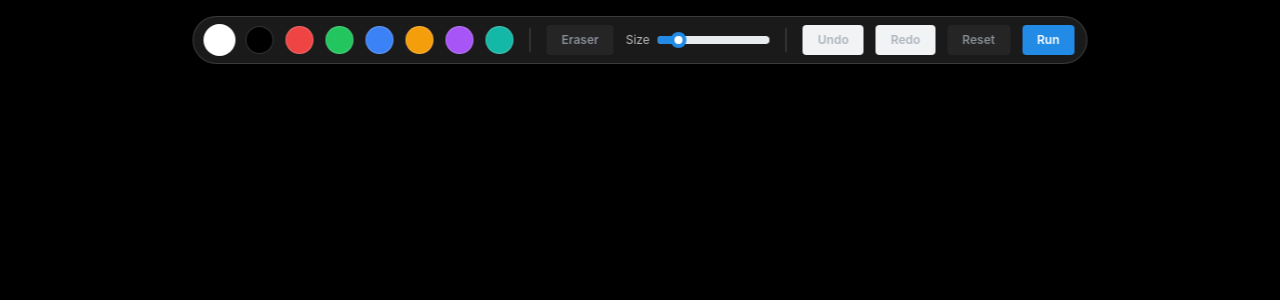
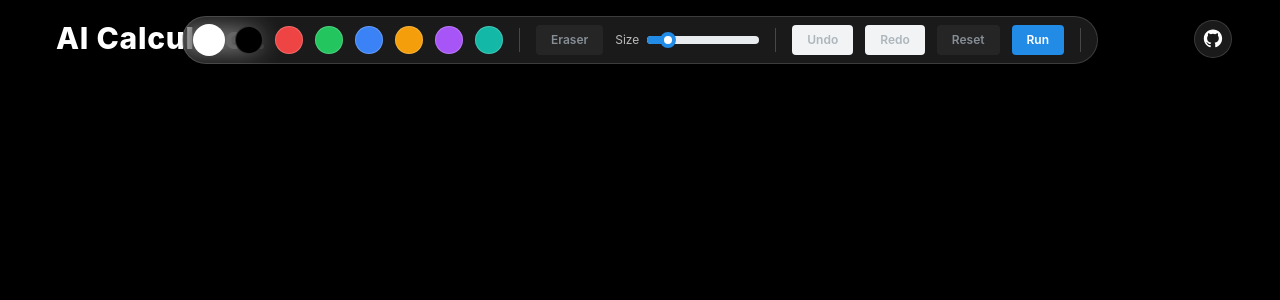
Before and after one commit to dhyanpatel3/AI-Calculator, a React (Vite) app in the folder client/: page / in a window 1280 px wide. Shown: the top 300 px of the page. Built offline with nearby package versions, Linux system fonts and the light colour scheme.

Commit message:
change index.tsx

```diff
--- a/client/src/index.css
+++ b/client/src/index.css
@@ -2,10 +2,6 @@
 @tailwind components;
 @tailwind utilities;
 
-:root {
-  color-scheme: dark;
+body {
+  @apply bg-white text-gray-900 dark:bg-background dark:text-white;
 }
-
-body {
-  @apply bg-background text-white;
-}
--- a/client/src/screens/home/index.tsx
+++ b/client/src/screens/home/index.tsx
@@ -41,6 +41,13 @@ export default function Home() {
     type?: "error" | "info";
   } | null>(null);
   const [loading, setLoading] = useState(false);
+  const [theme, setTheme] = useState<"dark" | "light">(() => {
+    if (typeof window !== "undefined") {
+      const saved = localStorage.getItem("theme");
+      if (saved === "light" || saved === "dark") return saved;
+    }
+    return "dark";
+  });
 
   // Create a ref for the canvas element: canvasRef.
   const canvasRef = useRef<HTMLCanvasElement | null>(null);
@@ -121,6 +128,21 @@ export default function Home() {
     };
     // eslint-disable-next-line react-hooks/exhaustive-deps
   }, []);
+
+  // Apply theme class to <html> and persist preference
+  useEffect(() => {
+    const root = document.documentElement;
+    if (theme === "dark") {
+      root.classList.add("dark");
+      root.style.colorScheme = "dark";
+    } else {
+      root.classList.remove("dark");
+      root.style.colorScheme = "light";
+    }
+    try {
+      localStorage.setItem("theme", theme);
+    } catch {}
+  }, [theme]);
 
   // Update stroke color on change
   useEffect(() => {
@@ -317,7 +339,7 @@ export default function Home() {
   return (
     <div
       ref={containerRef}
-      className="relative w-screen h-screen bg-black text-white overflow-hidden"
+      className="relative w-screen h-screen overflow-hidden bg-white text-gray-900 dark:bg-black dark:text-white"
     >
       {/* Loading overlay */}
       {loading && (
@@ -349,9 +371,16 @@ export default function Home() {
         onMouseLeave={stopDrawing}
       />
 
+      {/* Top-left logo */}
+      <div className="absolute top-5 left-14 z-20">
+        <h1 className="text-gray-900 dark:text-white text-xl sm:text-3xl font-extrabold tracking-wide select-none">
+          AI Calculator.
+        </h1>
+      </div>
+
       {/* Top-centered palette */}
       <div className="absolute top-4 left-1/2 -translate-x-1/2 z-20">
-        <div className="flex items-center gap-3 bg-white/10 backdrop-blur-md border border-white/15 rounded-full px-3 py-2 shadow-lg">
+        <div className="flex items-center gap-3 bg-black/5 dark:bg-white/10 backdrop-blur-md border border-black/10 dark:border-white/15 rounded-full px-3 py-2 shadow-lg">
           {SWATCHES.map((c) => {
             const active = c.toLowerCase() === color.toLowerCase();
             return (
@@ -382,7 +411,9 @@ export default function Home() {
             {tool === "eraser" ? "Eraser: ON" : "Eraser"}
           </Button>
           <div className="flex items-center gap-2 w-36">
-            <span className="text-xs text-white/70">Size</span>
+            <span className="text-xs text-gray-700 dark:text-white/70">
+              Size
+            </span>
             <Slider
               min={1}
               max={24}
@@ -424,8 +455,30 @@ export default function Home() {
           <Button size="xs" onClick={runRoute} color="blue" disabled={loading}>
             Run
           </Button>
+          <div className="w-px h-6 bg-white/20 mx-1" />
         </div>
       </div>
+
+      {/* Top-right GitHub button */}
+      <a
+        href="https://github.com/dhyanpatel3/AI-Calculator"
+        target="_blank"
+        rel="noopener noreferrer"
+        className="absolute top-5 right-12 z-20 group"
+        aria-label="Open GitHub repository"
+        title="Open GitHub repository"
+      >
+        <div className="p-2 rounded-full bg-black/5 dark:bg-white/10 border border-black/10 dark:border-white/15 hover:bg-black/10 dark:hover:bg-white/20 transition-colors shadow">
+          <svg
+            viewBox="0 0 24 24"
+            aria-hidden="true"
+            className="w-5 h-5 text-gray-900 dark:text-white"
+            fill="currentColor"
+          >
+            <path d="M12 .5C5.73.5.98 5.24.98 11.52c0 4.86 3.15 8.98 7.52 10.43.55.1.75-.24.75-.53 0-.26-.01-1.12-.02-2.04-3.06.66-3.71-1.3-3.71-1.3-.5-1.28-1.22-1.62-1.22-1.62-1-.69.08-.68.08-.68 1.1.08 1.68 1.13 1.68 1.13.98 1.67 2.57 1.19 3.2.91.1-.71.38-1.19.69-1.46-2.44-.28-5-1.22-5-5.43 0-1.2.43-2.17 1.13-2.94-.11-.28-.49-1.42.11-2.95 0 0 .92-.3 3.02 1.12a10.5 10.5 0 0 1 5.5 0c2.1-1.42 3.02-1.12 3.02-1.12.6 1.53.22 2.67.11 2.95.7.77 1.13 1.74 1.13 2.94 0 4.22-2.57 5.15-5.01 5.42.39.34.73 1 .73 2.02 0 1.46-.01 2.64-.01 3 0 .29.2.64.76.53 4.36-1.45 7.51-5.57 7.51-10.43C23.02 5.24 18.27.5 12 .5z" />
+          </svg>
+        </div>
+      </a>
 
       {/* Draggable results */}
       {latexExpression.map((l, idx) => {
--- a/client/tailwind.config.js
+++ b/client/tailwind.config.js
@@ -1,5 +1,6 @@
 /** @type {import('tailwindcss').Config} */
 export default {
+  darkMode: "class",
   content: ["./index.html", "./src/**/*.{ts,tsx,js,jsx}"],
   theme: {
     extend: {
```
